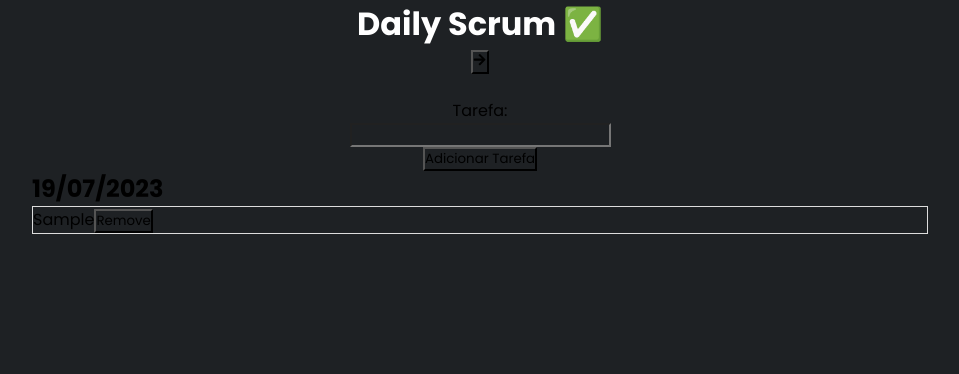
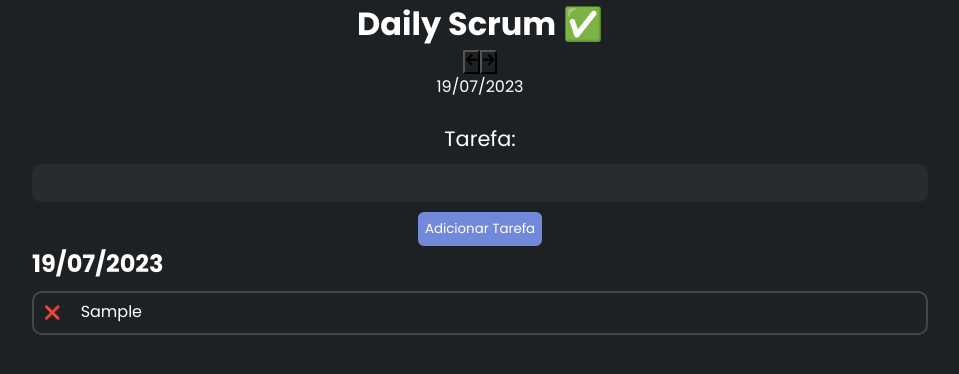
Before and after one commit to manosanti/daily-scrum, a React (Vite) app in the folder frontend/: page /teste in a window 1280 px wide. Both pictures are taken after typing "Sample" into the empty fields and a click on the button "Adicionar Tarefa". Shown: the top 374 px of the page, without its empty margins (160-1119 px from the left). Built offline with nearby package versions, Linux system fonts and the light colour scheme.

Commit message:
front-end-ajustes

```diff
--- a/frontend/src/pages/Teste.jsx
+++ b/frontend/src/pages/Teste.jsx
@@ -1,6 +1,6 @@
 import React, { useState } from 'react';
 import styled, { createGlobalStyle } from 'styled-components';
-import { FaArrowRight } from 'react-icons/fa';
+import { FaArrowRight, FaArrowLeft } from 'react-icons/fa';
 
 const GlobalStyles = createGlobalStyle`
   body {
@@ -24,21 +24,86 @@ const FormWrapper = styled.form`
   flex-direction: column;
   align-items: center;
   margin-top: 24px;
+
+  label {
+    color: white;
+    font-size: 1.3rem;
+  }
+
+  input {
+    width: 100%;
+    outline: none;
+    border: none;
+    border-radius: 10px;
+    padding: 1%;
+    background-color: var(--gray-dark);
+    color: white;
+    margin: 10px 0;
+    transition: .3s;
+
+    &:focus {
+      outline: none;
+      border: none;
+    }
+
+    &:hover {
+      background-color: var(--gray);
+    }
+  }
+
+  button {
+    cursor: pointer;
+    background-color: var(--blue);
+    padding: 7px;
+    color: white;
+    outline: none;
+    border: none;
+    border-radius: 6px;
+    transition: .3s;
+
+    &:hover {
+      transform: scale(1.04);
+      background-color: #4e68c3;
+    }
+  }
 `;
 
 const ListWrapper = styled.ul`
   list-style: none;
   padding: 0;
+  color: white;
+
+  h2 {
+    color: white;
+    margin-bottom: 10px;
+  }
 `;
 
 const ListItem = styled.li`
-  border: 1px solid #ddd;
+  border: 2px solid var(--gray-light);
+  border-radius: 10px;
+  margin-bottom: 5px;
+
+  button {
+    border-radius: 10px;
+    margin-right: 10px;
+    padding: 10px;
+    cursor: pointer;
+    background-color: none;
+    border: none;
+    outline: none;
+    transition: .3s;
+
+    &:hover {
+      background-color: #ff000061;
+    }
+  }
 `;
 
-const Header = () => {
+const Header = ({ currentDate }) => {
   return (
     <HeaderWrapper>
-      <h1>Daily Scrum</h1>
+      <p>{currentDate}</p>
     </HeaderWrapper>
   );
 };
@@ -84,10 +149,10 @@ const TaskList = ({ tasks, onTaskRemove }) => {
           <ListWrapper>
             {tasks.map((task, index) => (
               <ListItem key={index}>
+                <button onClick={() => handleTaskRemove(date, index)}>
+                  ❌
+                </button>
                 {task}
-                <button onClick={() => handleTaskRemove(date, index)}>
-                  Remove
-                </button>
               </ListItem>
             ))}
           </ListWrapper>
@@ -105,6 +170,12 @@ const Teste = () => {
     const nextDay = new Date(date);
     nextDay.setDate(nextDay.getDate() + 1);
     setDate(nextDay);
+  };
+
+  const handlePreviousDay = () => {
+    const prevDay = new Date(date);
+    prevDay.setDate(prevDay.getDate() - 1);
+    setDate(prevDay);
   };
 
   const handleTaskSubmit = (task) => {
@@ -128,13 +199,17 @@ const Teste = () => {
     setTasks(updatedTasks);
   };
 
+  const formattedDate = date.toLocaleDateString('pt-BR');
+
   return (
     <>
       <GlobalStyles />
       <HeaderWrapper>
         <h1>Daily Scrum ✅</h1>
+        <button onClick={handlePreviousDay}><FaArrowLeft /></button>
         <button onClick={handleNextDay}><FaArrowRight /></button>
       </HeaderWrapper>
+      <Header currentDate={formattedDate} />
       <TaskForm onSubmit={handleTaskSubmit} />
       <TaskList tasks={tasks} onTaskRemove={handleTaskRemove} />
     </>
```
Also changed, not shown: 2 other files (tests, documents, lock files or other folders).
